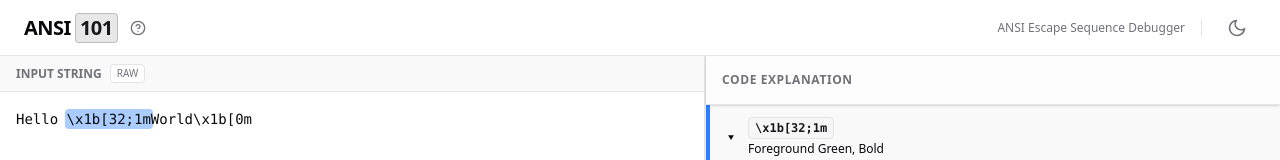
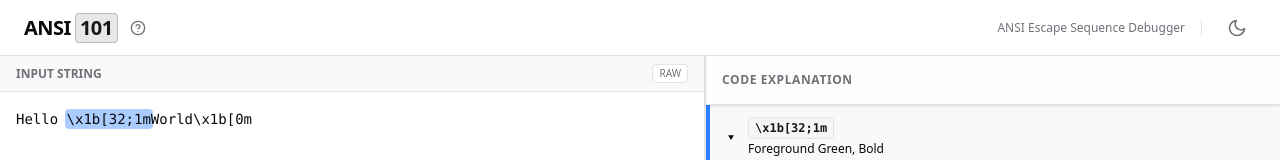
Before and after one commit to codecrafters-io/ansi101, a Next.js app: page / in a window 1280 px wide. Shown: the top 160 px of the page. Built offline with nearby package versions, Linux system fonts and the light colour scheme.

Commit message:
fix: raw text placement

```diff
--- a/src/app/page.tsx
+++ b/src/app/page.tsx
@@ -178,7 +178,12 @@ function ANSIWorkspace() {
           {/* Input Area */}
           <div className="order-1 shrink-0 h-37.5 lg:h-auto lg:flex-1 flex flex-col border-b border-border relative z-20 min-h-0">
             <div className="bg-muted/50 px-4 py-2 text-xs font-bold text-muted-foreground uppercase z-20 border-b border-border flex items-center justify-between shrink-0">
-              <div className="flex items-center gap-2">
+              <div
+                className={clsx(
+                  "flex items-center",
+                  isDesktop ? "w-full justify-between" : "gap-2"
+                )}
+              >
                 <span>Input String</span>
                 {isDesktop && (
                   <span className="text-[10px] bg-background border border-border px-1.5 py-0.5 rounded text-muted-foreground font-medium">
```
